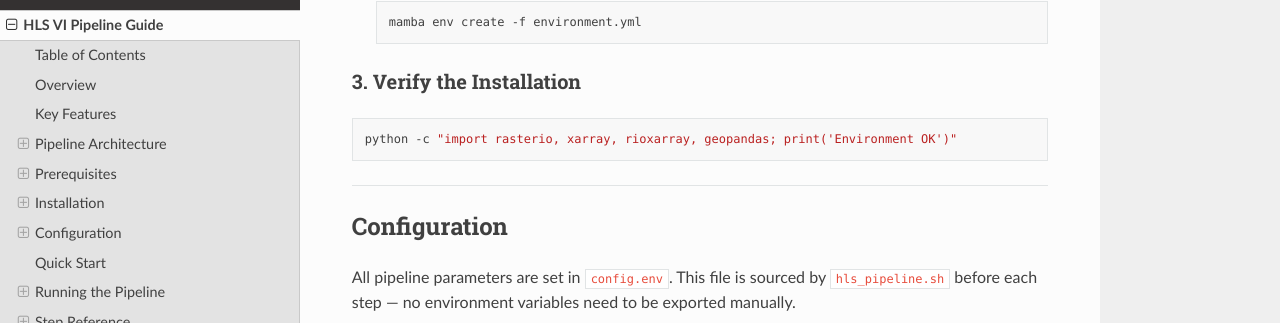
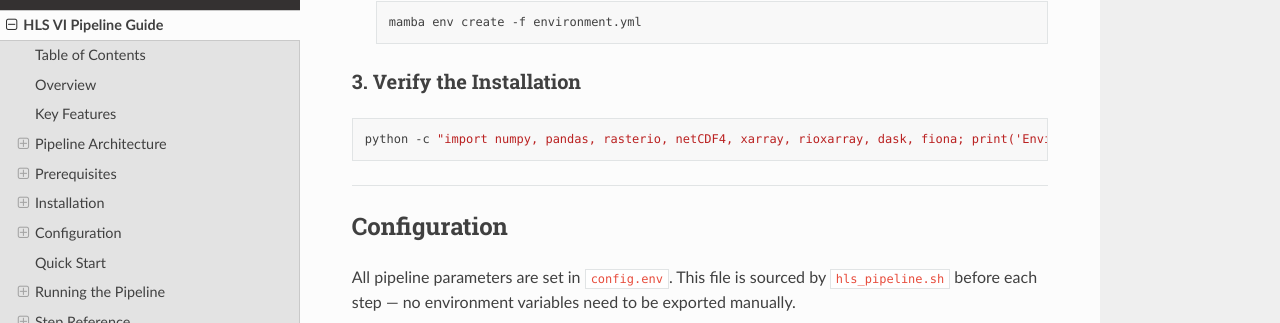
Before and after one commit to stephenconklin/HLS_VI_Pipeline, a Sphinx documentation site: the page built from docs/overview.md, in a window 1280 px wide and 900 px high, scrolled down 5553 px. Shown: the part 128-451 px from the top of the window. Built offline with Sphinx 7.4.7 and the Read the Docs theme 3.1.0, drawn with Linux system fonts in a browser that asks for light colours.

Commit message:
docs: update verify-installation command to match environment.yml
Replaced geopandas (not a project dependency) with the actual packages:
numpy, pandas, rasterio, netCDF4, xarray, rioxarray, dask, fiona.

````diff
--- a/docs/overview.md
+++ b/docs/overview.md
@@ -226,7 +226,7 @@ conda activate hls_pipeline
 ### 3. Verify the Installation
 
 ```bash
-python -c "import rasterio, xarray, rioxarray, geopandas; print('Environment OK')"
+python -c "import numpy, pandas, rasterio, netCDF4, xarray, rioxarray, dask, fiona; print('Environment OK')"
 ```
 
 ---
````
